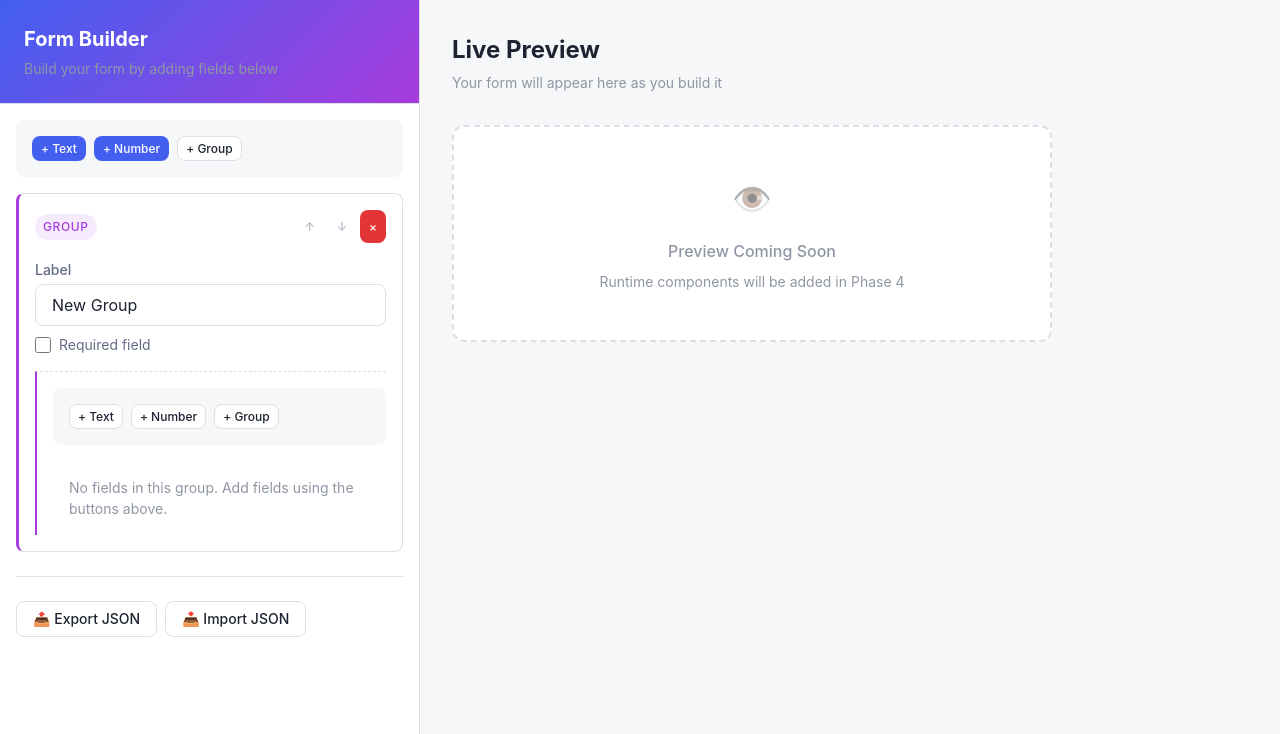
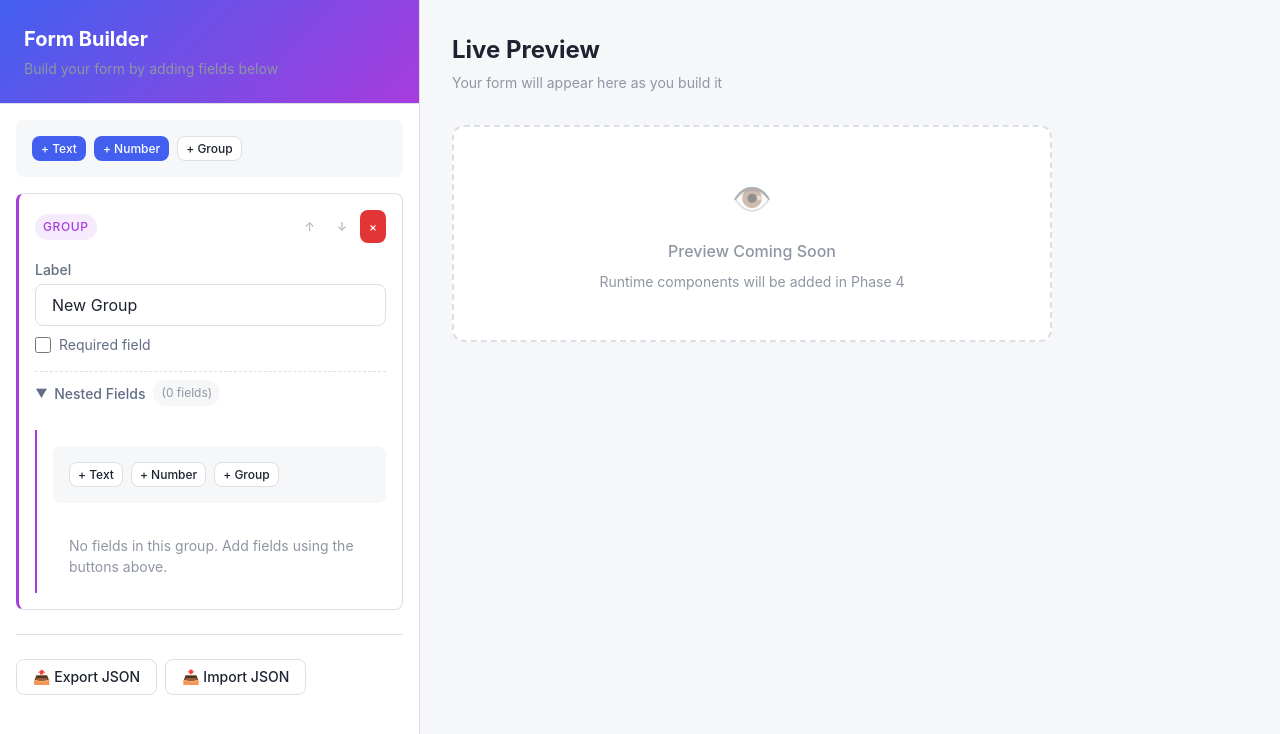
Before and after one commit to AnsurM/Assignment-Snr-FE-Engineer-Syed-Ansur-Mehdi, a React (Vite) app: page / in a window 1280 px wide. Both pictures are taken after a click on the button "+ Group". Shown: the top 734 px of the page. Built offline with nearby package versions, Linux system fonts and the light colour scheme.

Commit message:
UI: add collapsible summary/detail elements for better UX and semantic HTML

```diff
--- a/src/components/builder/FormBuilderItem.tsx
+++ b/src/components/builder/FormBuilderItem.tsx
@@ -278,8 +278,18 @@ const FormBuilderItem = memo(function FormBuilderItem({
                 )}
             </div>
 
-            {/* Children for group fields - recursive rendering */}
+            {/* Children for group fields - collapsible with details/summary */}
             {isGroup && (
+                <details className="builder-item-details" open>
+                    <summary className="builder-item-summary">
+                        <span className="builder-item-summary-text">
+                            Nested Fields
+                            <span className="builder-item-summary-count">
+                                ({field.children.length} {field.children.length === 1 ? 'field' : 'fields'})
+                            </span>
+                        </span>
+                    </summary>
+
                     <div className="builder-item-children">
                         {/* Toolbar to add children */}
                         <div className="add-field-toolbar">
@@ -325,6 +335,7 @@ const FormBuilderItem = memo(function FormBuilderItem({
                             </div>
                         )}
                     </div>
+                </details>
             )}
         </div>
     );
--- a/src/styles/main.css
+++ b/src/styles/main.css
@@ -546,6 +546,64 @@ body {
     border-left: 2px solid var(--color-secondary);
 }
 
+/* Collapsible details/summary for groups */
+.builder-item-details {
+    margin-top: var(--space-md);
+    border-top: 1px dashed var(--color-border);
+}
+
+.builder-item-summary {
+    display: flex;
+    align-items: center;
+    padding: var(--space-sm) 0;
+    cursor: pointer;
+    user-select: none;
+    font-size: var(--font-size-sm);
+    font-weight: var(--font-weight-medium);
+    color: var(--color-text-secondary);
+    transition: color var(--transition-fast);
+    list-style: none;
+}
+
+.builder-item-summary::-webkit-details-marker {
+    display: none;
+}
+
+.builder-item-summary::before {
+    content: '▶';
+    display: inline-block;
+    margin-right: var(--space-sm);
+    font-size: var(--font-size-xs);
+    transition: transform var(--transition-fast);
+}
+
+.builder-item-details[open]>.builder-item-summary::before {
+    transform: rotate(90deg);
+}
+
+.builder-item-summary:hover {
+    color: var(--color-primary);
+}
+
+.builder-item-summary-text {
+    display: flex;
+    align-items: center;
+    gap: var(--space-sm);
+}
+
+.builder-item-summary-count {
+    font-size: var(--font-size-xs);
+    font-weight: var(--font-weight-normal);
+    color: var(--color-text-muted);
+    background-color: var(--color-bg);
+    padding: var(--space-xs) var(--space-sm);
+    border-radius: var(--radius-full);
+}
+
+.builder-item-details .builder-item-children {
+    border-top: none;
+}
+
 /* =============================================================================
    ADD FIELD TOOLBAR
    ============================================================================= */
```
Lines whose indentation alone changed are shown as unchanged.
